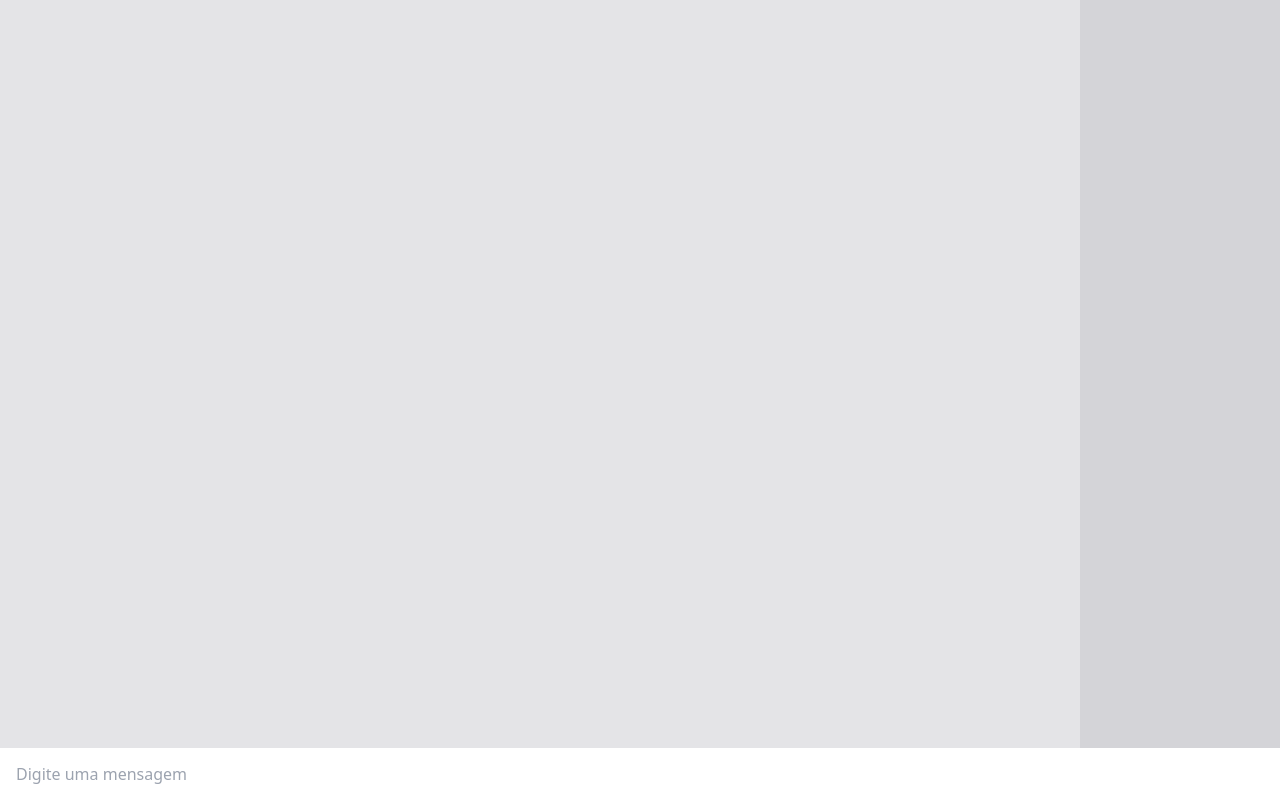
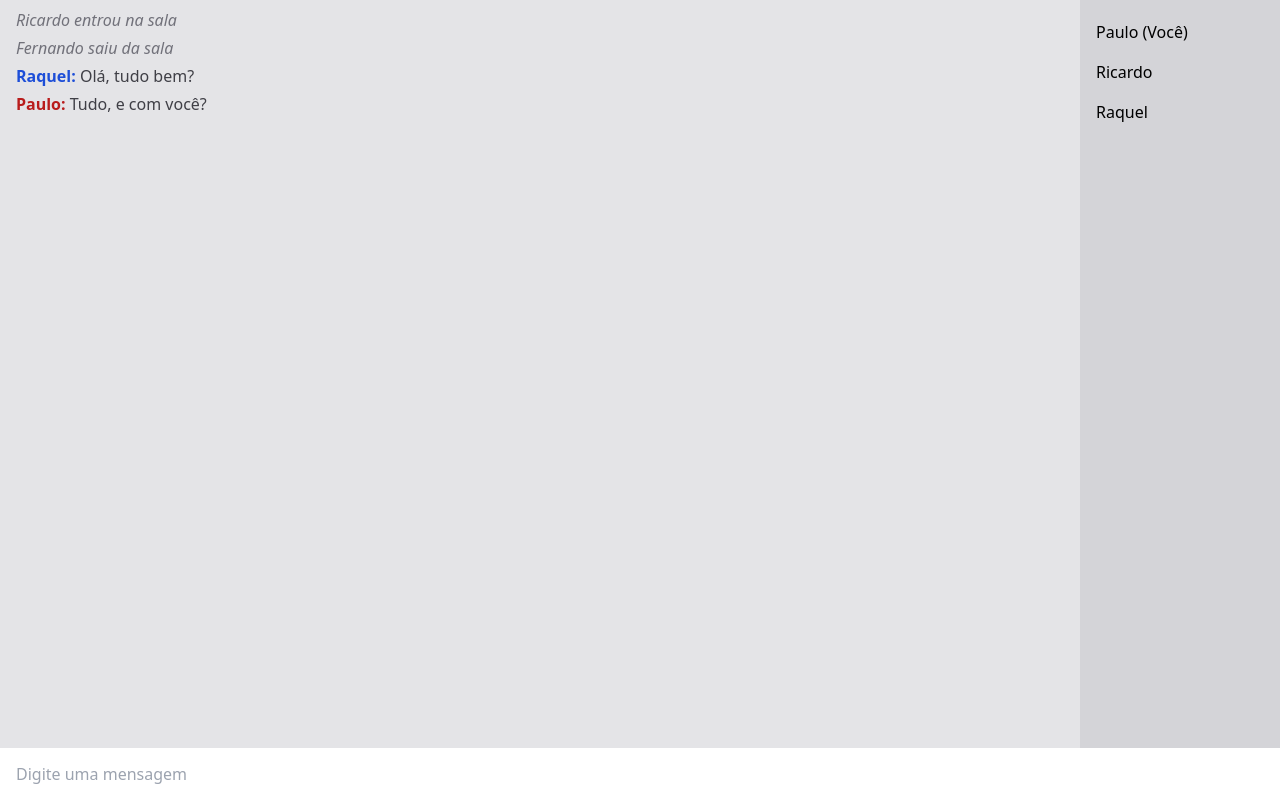
Before and after one commit to FelipeSaadi/node-socket, a website: page src/public/index.html in a window 1280 px wide. Drawn offline with nearby package versions, Linux system fonts and the light colour scheme.

Commit message:
feat: add chat layout

```diff
--- a/src/public/index.html
+++ b/src/public/index.html
@@ -9,7 +9,7 @@
 </head>
 
 <body>
-    <div class="hidden flex-col gap-4 items-center justify-center h-[100vh] w-full">
+    <div class="hidden flex-col gap-4 items-center justify-center h-[90vh] w-full">
         <h1 class="text-xl font-semibold">Qual seu nome?</h1>
         <input class="w-full max-w-[400px] px-2 h-9 border bg-zinc-100 border-zinc-400 rounded-md" type="text"
             name="name">
@@ -17,8 +17,32 @@
 
     <div class="flex flex-col h-[100vh] w-full">
         <div id="chat-area" class="flex flex-1 ">
-            <ul class="flex-1 bg-zinc-200"></ul>
-            <ul class="w-[200px] bg-zinc-300"></ul>
+            <ul class="flex flex-col gap-1 flex-1 px-4 py-2 bg-zinc-200 max-h-[calc(100vh-52px)] overflow-y-auto">
+                <li class="text-zinc-500 italic">
+                    Ricardo entrou na sala
+                </li>
+                <li class="text-zinc-500 italic">
+                    Fernando saiu da sala
+                </li>
+                <li class="text-zinc-700">
+                    <span class="text-blue-700 font-bold">Raquel:</span> Olá, tudo bem?
+                </li>
+                <li class="text-zinc-700">
+                    <span class="text-red-700 font-bold">Paulo:</span> Tudo, e com você?
+                </li>
+            </ul>
+
+            <ul class="flex flex-col gap-2 py-4 w-[200px] max-h-[calc(100vh-52px)] bg-zinc-300 overflow-y-auto">
+                <li class="w-[85%] px-4 py-1">
+                    Paulo (Você)
+                </li>
+                <li class="w-[85%] px-4 py-1">
+                    Ricardo
+                </li>
+                <li class="w-[85%] px-4 py-1">
+                    Raquel
+                </li>
+            </ul>
         </div>
         <div id="chat-input" class="flex p-2">
             <input class="w-full h-9 p-2 outline-none" type="text" name="message" placeholder="Digite uma mensagem">
```
